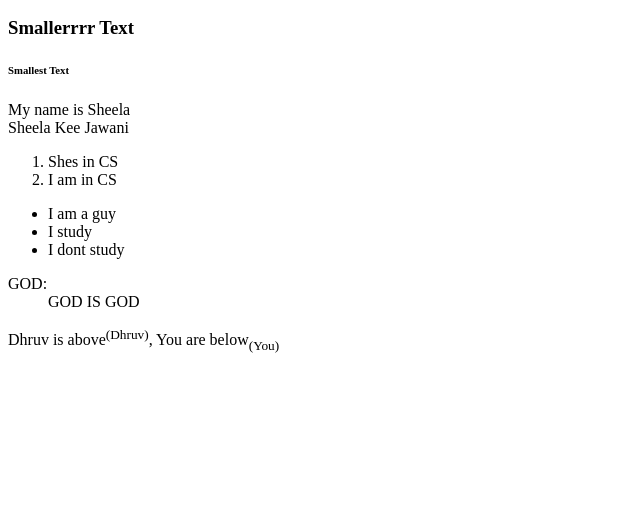
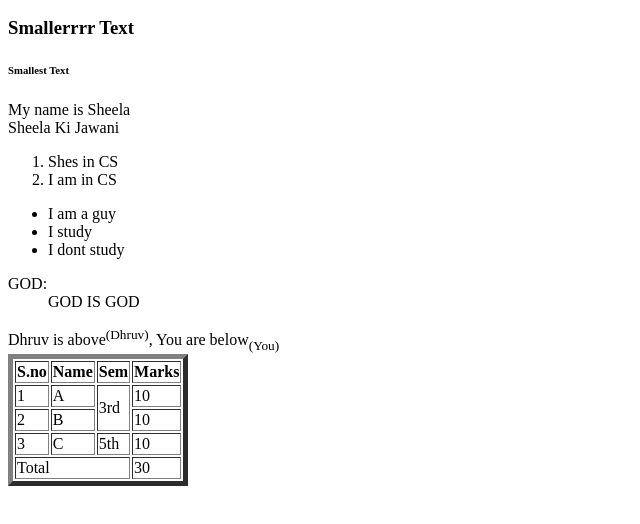
Before and after one commit to dhruvxo/cs-repo, a plain HTML site: page test.html in a window 1280 px wide. Shown: the part 96-620 px from the top of the page, without its empty margins (0-640 px from the left). Drawn offline with Linux system fonts and the light colour scheme.

Commit message:
added tabular column

```diff
--- a/test.html
+++ b/test.html
@@ -9,7 +9,7 @@
         <h3>Smallerrrr Text</h3>
         <h6>Smallest Text</h6>
         <p>My name is Sheela</br>
-            Sheela Kee Jawani</br>
+            Sheela Ki Jawani</br>
         </p>
         <ol>
             <li>
@@ -38,8 +38,34 @@
                             GOD IS GOD
                     </dl>
                     Dhruv is above<sup>(Dhruv)</sup>, You are below<sub>(You)</sub>
-                    <tb>
+                    <table border="5">
+                        <tr>
+                        <th>S.no</th>
+                        <th>Name</th>
+                        <th>Sem</th>
+                        <th>Marks</th>
+                        </tr>
+                        <tr>
+                        <td>1</td>
+                        <td>A</td>
+                        <td rowspan="2">3rd</td>
+                        <td>10</td>
+                        </tr>
+                        <tr>
+                            <td>2</td>
+                            <td>B</td>
+                            <td>10</td>
+                            </tr>
+                            <tr>
+                                <td>3</td>
+                                <td>C</td>
+                                <td>5th</td>
+                                <td>10</td>
+                                </tr>
+                                <td colspan="3">Total</td>
+                                <td>30</td>
+                                </tr>
 
-                    </tb>
+                    </table>
     </body>
 </html>
```
